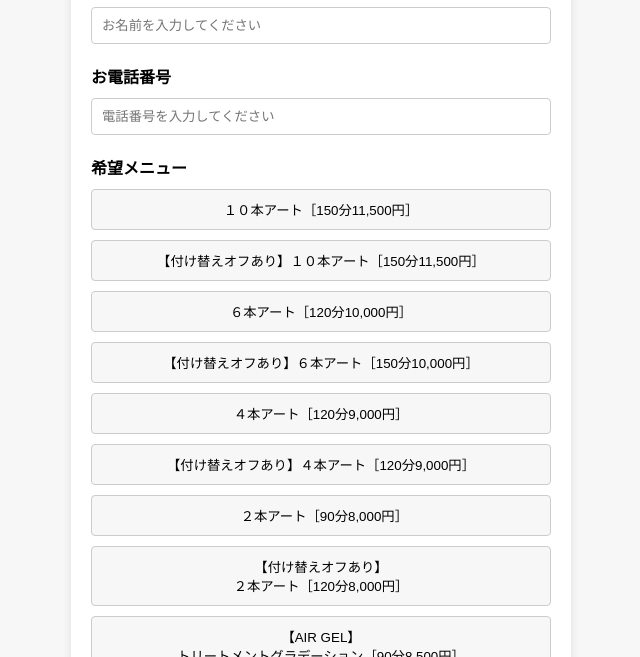
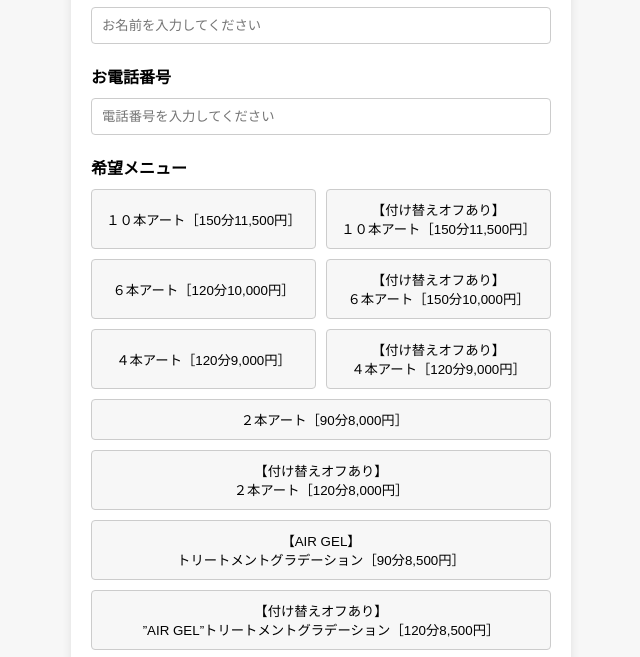
Before and after one commit to officialline0101/MillyBeautyStudio_jp, a plain HTML site: page index.html in a window 1280 px wide. Shown: the part 138-795 px from the top of the page, without its empty margins (319-959 px from the left). Drawn offline with Linux system fonts and the light colour scheme; a script that the page names is missing.

Commit message:
Update index.html

```diff
--- a/index.html
+++ b/index.html
@@ -95,11 +95,11 @@
         <label>希望メニュー</label>
         <div class="symptoms">
             <button type="button" onclick="selectSymptom(this)">１０本アート［150分11,500円］</button>
-            <button type="button" onclick="selectSymptom(this)">【付け替えオフあり】１０本アート［150分11,500円］</button>
+            <button type="button" onclick="selectSymptom(this)">【付け替えオフあり】<br>１０本アート［150分11,500円］</button>
             <button type="button" onclick="selectSymptom(this)">６本アート［120分10,000円］</button>
-            <button type="button" onclick="selectSymptom(this)">【付け替えオフあり】６本アート［150分10,000円］</button>
+            <button type="button" onclick="selectSymptom(this)">【付け替えオフあり】<br>６本アート［150分10,000円］</button>
             <button type="button" onclick="selectSymptom(this)">４本アート［120分9,000円］</button>
-            <button type="button" onclick="selectSymptom(this)">【付け替えオフあり】４本アート［120分9,000円］</button>
+            <button type="button" onclick="selectSymptom(this)">【付け替えオフあり】<br>４本アート［120分9,000円］</button>
             <button type="button" onclick="selectSymptom(this)">２本アート［90分8,000円］　　　　　　　　　　</button>
             <button type="button" onclick="selectSymptom(this)">【付け替えオフあり】<br>２本アート［120分8,000円］</button>
             <button type="button" onclick="selectSymptom(this)">【AIR GEL】<br>トリートメントグラデーション［90分8,500円］</button>
```
